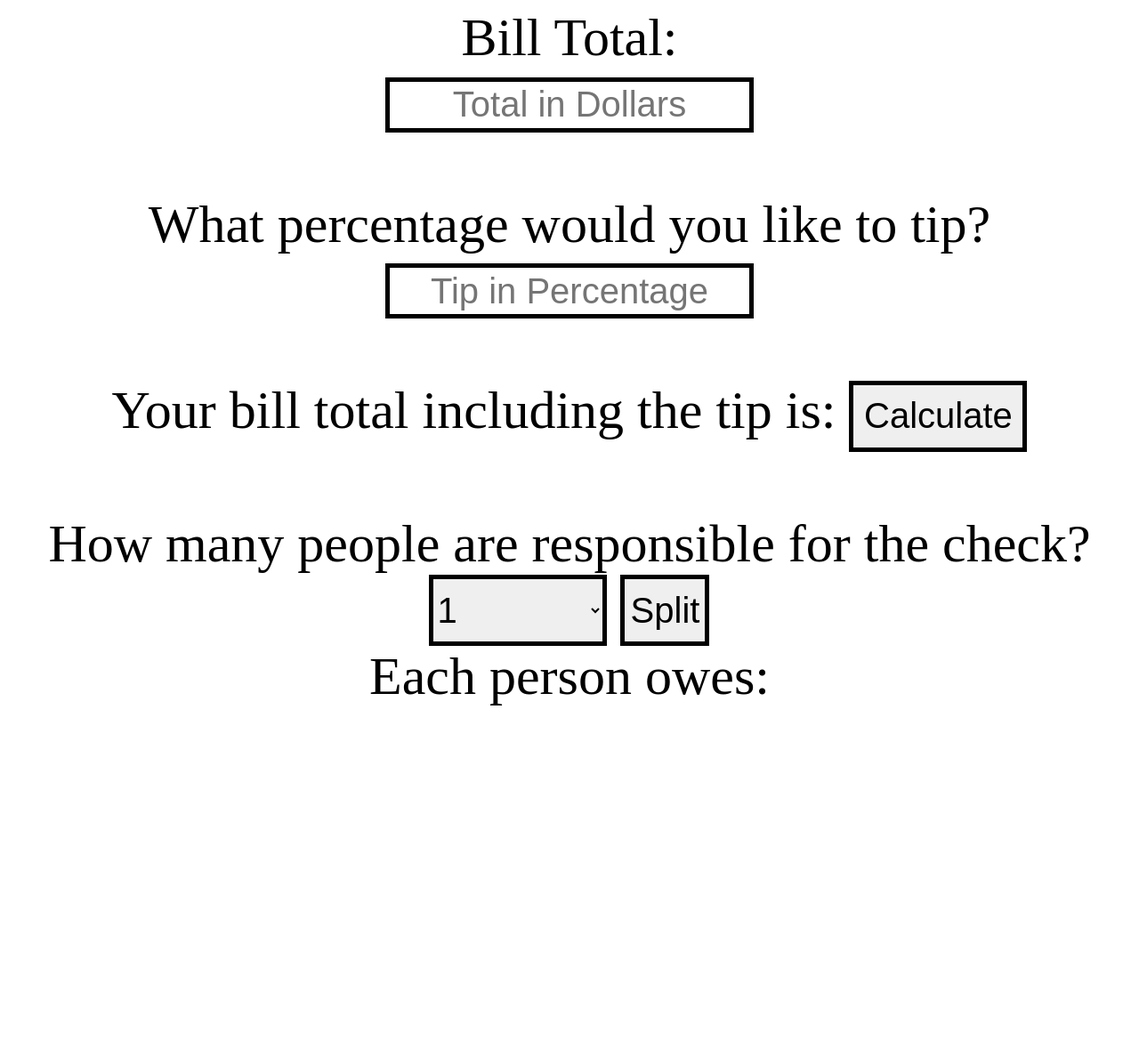
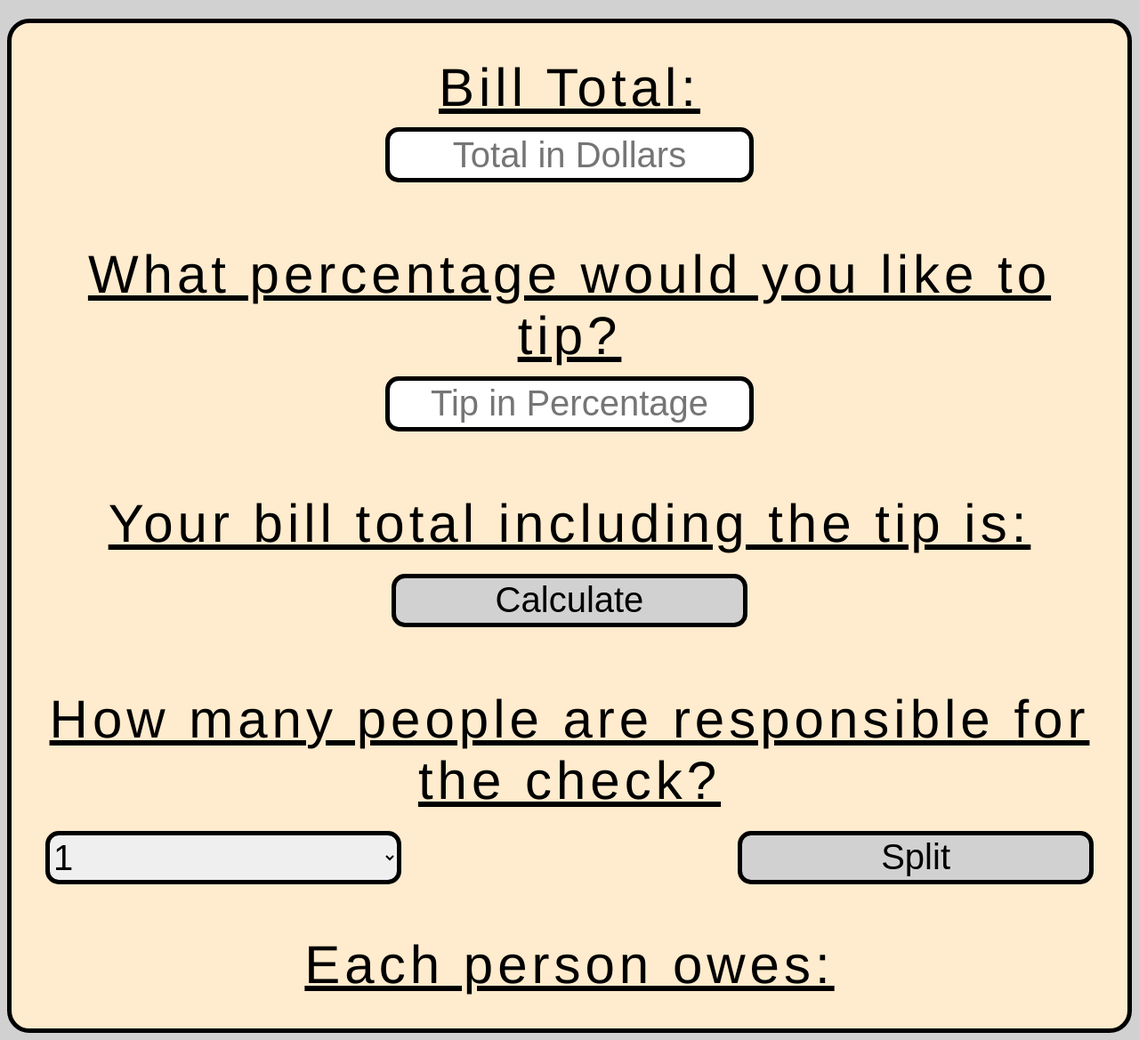
Before and after one commit to rybo1217/BillCalculator, a PHP site: page / in a window 1280 px wide. Shown: the whole page at 89% size. Before the commit the page ends 793 px from the top, so only its background shows below. Run offline with PHP 8.4, Linux system fonts and the light colour scheme.

Commit message:
finished

```diff
--- a/index.html
+++ b/index.html
@@ -18,7 +18,7 @@
         <input type="text" id="tip" placeholder="Tip in Percentage" style="text-align:center ;"><br><br>
         <label id = "finalCost">
             Your bill total including the tip is:
-        </label>
+        </label><br>
         <button id="btn" onclick="GetValue()" type="button" >Calculate</button><br><br>
         <label for="splits">How many people are responsible for the check?</label><br>
         <select name="ppl" id="ppl">
@@ -34,7 +34,7 @@
           <option value="10">10</option>
         </select>
         <button id="splitBtn" onclick="splitBill()" type="button" >Split</button>
-        <br>
+        <br><br>
         <label id = "splitFin">
             Each person owes:
         </label><br>
--- a/styles.css
+++ b/styles.css
@@ -1,6 +1,9 @@
 
 
-
+body{
+    background-color: rgb(209, 209, 209);
+    font-family:'Franklin Gothic Medium', 'Arial Narrow', Arial, sans-serif
+}
 
 .layout{
     display: flex;
@@ -15,18 +18,43 @@ input[type="text"] {
     font-size: 40px;
     border: 5px;
     border-style: solid;
+    border-radius: 15px;
+
+
 }
-button,#ppl {
-    width: 200px;
-    height: 80px;
+button,#ppl,#splitBtn {
+    width: 400px;
+    height: 60px;
     font-size: 40px;
     border: 5px;
     border-style: solid;
+    border-radius: 15px;
 }
 #splitBtn{
-    width: 100px;
-    height: 80px;
-    font-size: 40px;
+    float: right;
+    margin-top: 22px;
+}
+form{
     border: 5px;
     border-style: solid;
+    margin-top: 1%;
+    padding: 3%;
+    background-color: blanchedalmond;
+    border-radius: 25px;
+
 }
+label{
+    letter-spacing: 5px;
+    text-decoration:underline;
+
+}
+#btn,#splitButton,#ppl{
+    margin-top: 22px;
+}
+#ppl{
+   float: left;
+
+}
+button,#splitBtn{
+background-color:  rgb(209, 209, 209);
+}
```
